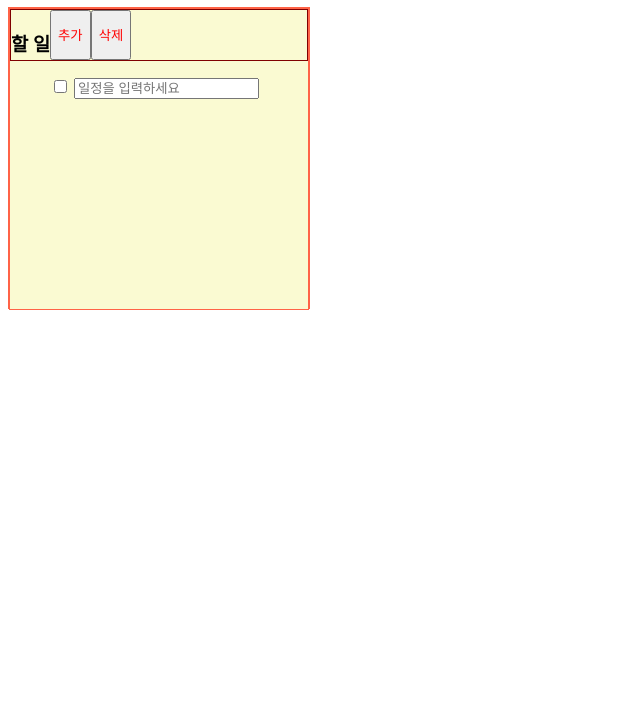
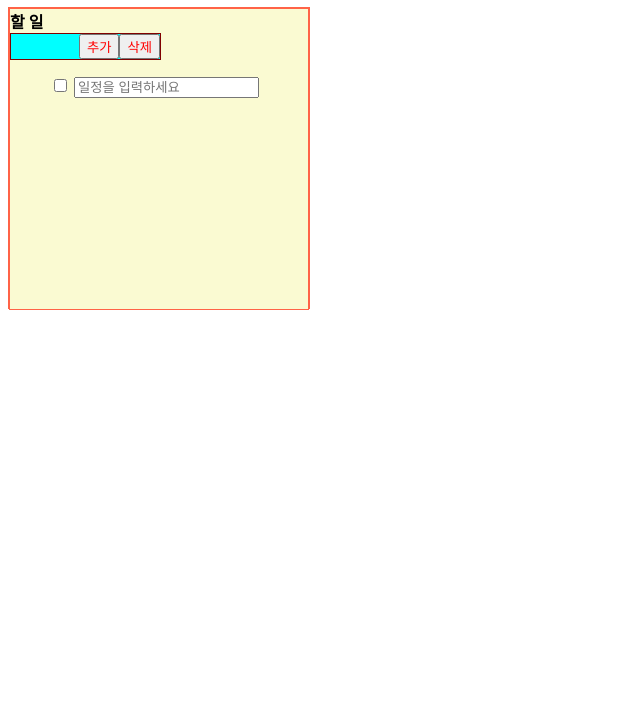
Before and after one commit to javascript-projects-team/to_do_list, a plain HTML site: page to_do_list/todolist.html in a window 1280 px wide. Shown: the part 73-800 px from the top of the page, without its empty margins (0-640 px from the left). Drawn offline with Linux system fonts and the light colour scheme.

Commit message:
( todolist : style change )

```diff
--- a/to_do_list/todolist.css
+++ b/to_do_list/todolist.css
@@ -10,14 +10,15 @@ ul {
 }
 
 .wrapper_btn {
-  height: 50px;
+  width: 50%;
   border: 1px solid maroon;
+  background-color: aqua;
   display: flex;
+  justify-content: end;
 }
 
 button {
   color: red;
-  justify-content: left;
 }
 
 .to_do_div {
--- a/to_do_list/todolist.html
+++ b/to_do_list/todolist.html
@@ -11,12 +11,13 @@
 
     <div class="main_wrapper">
       <div class="to_do_div">
-        <div class="wrapper_btn">
-          <h3>할 일</h3>
-          <button class="add_button" onclick="addList()">추가</button>
-          <button class="del_button" onclick="">삭제</button>
+        <div class="wrapper_top_area">
+          <span style="font-weight: bold;">할 일</span>
+          <div class="wrapper_btn">
+            <button class="add_button" onclick="addList()">추가</button>
+            <button class="del_button" onclick="">삭제</button>
+          </div>
         </div>
-
         <ul id="main_ul">
           <li id="main_li" class="main_li_list">
             <input type="checkbox" onclick="completeList(this)" />
```
